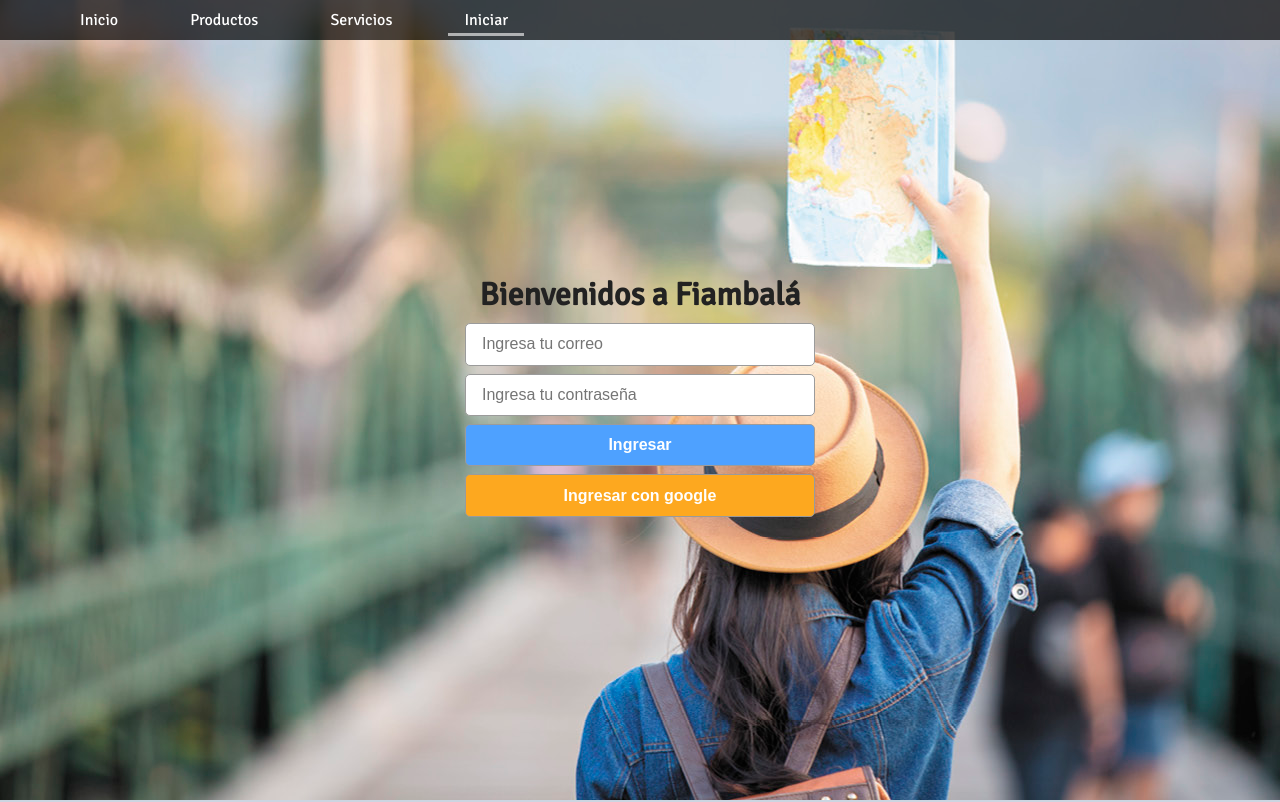
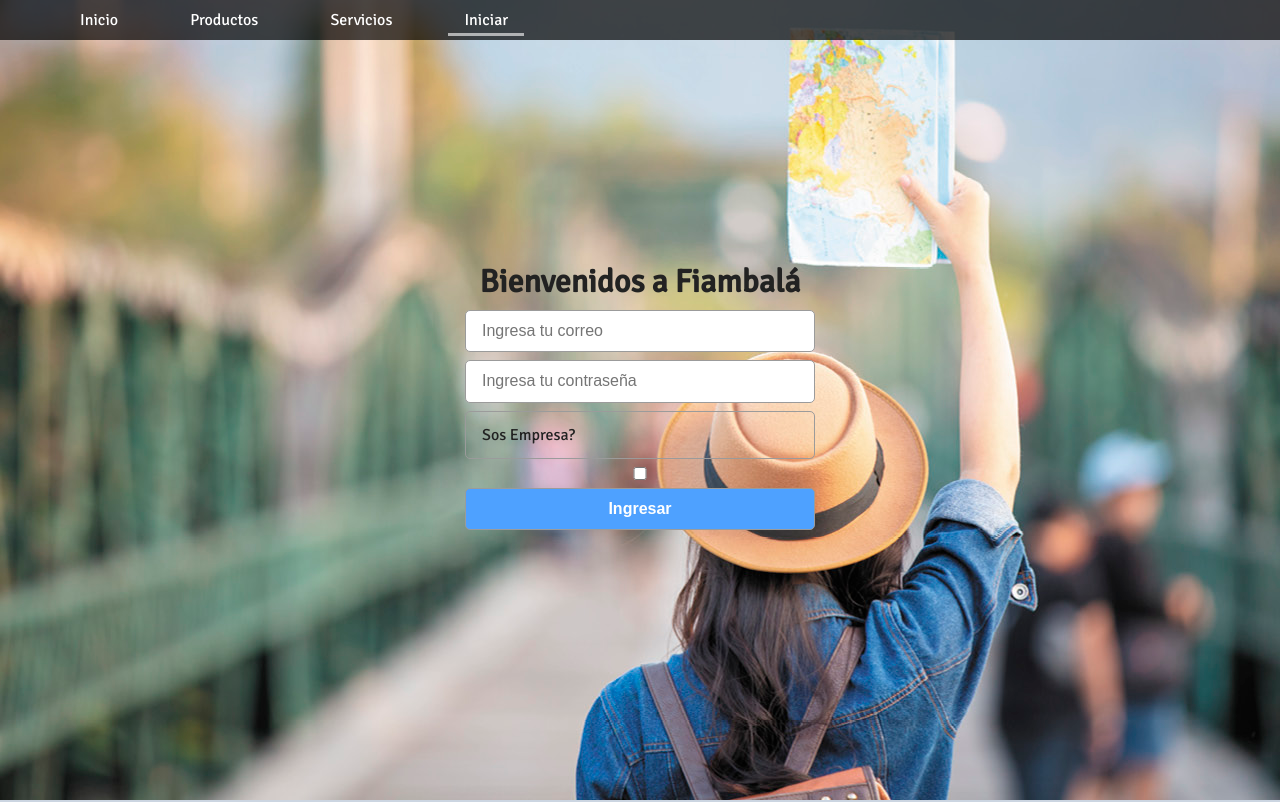
Before and after one commit to No-Country/C3-G52, a React (Create React App) app in the folder frontend/: page /login in a window 1280 px wide. Shown: the top 802 px of the page. Built offline with nearby package versions, Linux system fonts and the light colour scheme.

Commit message:
arreglando errores en login y mapa home

```diff
--- a/frontend/src/components/CardService/CardService.js
+++ b/frontend/src/components/CardService/CardService.js
@@ -2,13 +2,21 @@ import React from "react";
 import { Link } from "react-router-dom";
 
 // import { Service } from '../../interfaces';
-import style from './CardService.module.scss';
+import style from "./CardService.module.scss";
 
-
-const CardService = ({id, factory, location, name, description, price, img}) =>{
+const CardService = ({
+  id,
+  key,
+  factory,
+  location,
+  name,
+  description,
+  price,
+  img,
+}) => {
   return (
     <div className={style.cardServiceContainer}>
-            <img src={img} alt=''></img>
+      <img src={img} alt=""></img>
       <div className={style.infoContainer}>
         <h2>{name}</h2>
         <div className={style.infoFactory}>
@@ -16,11 +24,10 @@ const CardService = ({id, factory, location, name, description, price, img}) =>{
           <p>{location}</p>
         </div>
         <p>{description}</p>
-                <p className={style.infoPrice}>{price} ARS</p>
-                <Link className={style.moreInfoBtn} to={`/${id}`}>Mas información</Link>
+        <p className={style.infoPrice}>{price} AqwRS</p>
       </div>
     </div>
-    )
-}
+  );
+};
 
 export default CardService;
--- a/frontend/src/components/LIstServices/index.js
+++ b/frontend/src/components/LIstServices/index.js
@@ -1,8 +1,6 @@
 import { useState, useEffect } from "react";
 import CardService from "../card/cardServ";
 import styles from "./styles.module.scss";
-import { Link } from "react-router-dom";
-
 
 export default function ListServices() {
   const [services, setServices] = useState([]);
@@ -21,14 +19,14 @@ export default function ListServices() {
       <ul className={styles.grids}>
         {services.length &&
           services.map((service) => (
-            <Link to={`/detail/${service.id}`}  key={service.id}>
             <CardService
+              id={service.id}
+              key={service.id}
               name={service.title}
               img={service.pics[0]}
               description={service.description}
               price={service.price}
             />
-            </Link>
           ))}
       </ul>
     </section>
--- a/frontend/src/components/LIstServices/styles.module.scss
+++ b/frontend/src/components/LIstServices/styles.module.scss
@@ -1,43 +1,43 @@
-.ListServices{
-  // margin: 0 auto;
-  background-color: none;
-  display: grid;
-  grid-template-rows: repeat();
+// .ListServices{
+//   // margin: 0 auto;
+//   background-color: none;
+//   display: grid;
+//   grid-template-rows: repeat();
 
-  // & > ul{
-  //   align-items: center;
-  //   justify-content: center;
-  //   display: flex;
-  //   flex-direction: column;
-  //   width: 100%;
-  //   gap: .5em;
-  //   padding: 0;
-  // }
+//   & > ul{
+//     align-items: center;
+//     justify-content: center;
+//     display: flex;
+//     flex-direction: column;
+//     width: 100%;
+//     gap: .5em;
+//     padding: 0;
+//   }
 
-  //     & > div{
-  //       // width: 100%;
-  //       display: flex;
-  //       justify-content: flex-start;
-  //       align-items: center;
-  //       height: 300px;
-  //       margin: 0;
-  //       width: 90%;
-  //       //
-  //       img{
-  //         margin: 0;
-  //         height: 300px ;
-  //         min-width: 400px;
-  //         border-radius: 3px;
-  //       }
+//       & > div{
+//         // width: 100%;
+//         display: flex;
+//         justify-content: flex-start;
+//         align-items: center;
+//         height: 300px;
+//         margin: 0;
+//         width: 90%;
+//         //
+//         img{
+//           margin: 0;
+//           height: 300px ;
+//           min-width: 400px;
+//           border-radius: 3px;
+//         }
 
-  //       & > div{
-  //         width: 100%;
-  //         height: 50%;
-  //       }
-  //     }
+//         & > div{
+//           width: 100%;
+//           height: 50%;
+//         }
+//       }
 
-  // }
-}
+//   }
+
 .grids{
   display: grid;
   grid-template-rows: repeat(auto-fit,minmax(230px,2fr));
--- a/frontend/src/components/Map/Map.js
+++ b/frontend/src/components/Map/Map.js
@@ -1,11 +1,12 @@
 import React from "react";
 
-import styles from './Map.module.scss'
+import styles from "./Map.module.scss";
 
 function Map() {
   return (
     <div className={styles.container}>
       <h2>¿Qué lugares te gustaía conocer?</h2>
+      <h1></h1>
       <div>
         <p>Mapa</p>
       </div>
--- a/frontend/src/components/Map/MapView.js
+++ b/frontend/src/components/Map/MapView.js
@@ -7,7 +7,7 @@ import MyMarker from "../marker/Marker";
 const MapView = ({ z, centro, markers, ico }) => {
   let index = 1;
   return (
-    <MapContainer center={centro} zoom={z}>
+    <MapContainer center={centro} zoom={z} style={{ width: "100%" }}>
       <TileLayer
         url="https://{s}.tile.openstreetmap.org/{z}/{x}/{y}.png"
         attribution='&copy; <a href="https://www.openstreetmap.org/copyright">OpenStreetMap</a> contributors'
--- a/frontend/src/components/card/cardServ.js
+++ b/frontend/src/components/card/cardServ.js
@@ -1,23 +1,24 @@
 import React from "react";
 import style from "./cardServ.module.scss";
 import imgs from "../imgs/img";
+import { Link } from "react-router-dom";
 
-
-function CardServ({name, img, description, price } ){
+function CardServ({ name, img, description, price, key, id }) {
   return (
     <div className={style.frameCard}>
-            <img src={img} className={style.imgserv} ></img>
+      <img src={img} className={style.imgserv}></img>
       <div>
         <h2>{name}</h2>
         <h6>categorías:</h6>
         <h5>[actividades, hospedajes]</h5>
         <p>{description}</p>
-            <h3>{price}</h3>  ARS
+        <h3>{price}</h3> ARS
         <div className={style.here}>
-            <img src={imgs.here} ></img> <h6>Fiambalá</h6>
+          <img src={imgs.here}></img> <h6>Fiambalá</h6>
+        </div>
+        <Link to={`/detail/${id}`}>Mas Informacion</Link>
       </div>
     </div>
-        </div>
-    )
+  );
 }
 export default CardServ;
--- a/frontend/src/pages/Home/Home.js
+++ b/frontend/src/pages/Home/Home.js
@@ -13,7 +13,11 @@ function Home() {
       <div className={styles.container}>
         <div className={styles.containerMap}>
           <FormMap />
-          <MapView />
+          <MapView
+            z={7}
+            centro={{ lat: -27.6899696, lon: -67.6189819 }}
+            ico={""}
+          />
         </div>
         {/* <Cards /> */}
         <KnowMore />
--- a/frontend/src/pages/Login/Login.js
+++ b/frontend/src/pages/Login/Login.js
@@ -1,31 +1,99 @@
-import React from 'react';
+import { useContext, useState } from "react";
+import style from "./Login.module.scss";
+import { userContext } from "../../contexts/userContext";
+import { useNavigate } from "react-router-dom";
 
-import style from './Login.module.scss';
+export default function Login() {
+  const { user, setUser } = useContext(userContext);
+  const [email, setEmail] = useState("");
+  const [password, setPassword] = useState("");
+  const [isCompany, setIsCompany] = useState(false);
+  const navigate = useNavigate();
 
-const Login = () => {
+  const handleChangeEmail = (e) => {
+    setEmail(e.target.value);
+  };
 
+  const handleChangePassword = (e) => {
+    setPassword(e.target.value);
+  };
 
-	const handleOnSubmit = (e)  => {
-		e.preventDefault();
+  const handleChangeCheckbox = (e) => {
+    setIsCompany(e.target.checked);
+  };
 
-	}
+  const handleOnSubmit = (e) => {
+    e.preventDefault();
 
-	return (
-		<div className={style.loginContainer}>
+    const data = JSON.stringify({
+      email,
+      password,
+      isCompany,
+    });
+    fetch("https://backend-c3.herokuapp.com/signin", {
+      headers: {
+        "Content-Type": "Application/json",
+      },
+      method: "POST",
+      body: data,
+    })
+      .then((res) => res.json())
+      .then((resUser) => {
+        console.log(resUser);
+        let { token } = resUser;
+        let userData = {};
+        let is = "";
+        if (resUser.hasOwnProperty("company")) {
+          userData = resUser.company;
+          is = "company";
+        } else {
+          userData = resUser.client;
+          is = "client";
+        }
+        localStorage.setItem(
+          "userInfo",
+          JSON.stringify({
+            name: userData.name || "",
+            email: userData.email,
+            id: userData.id,
+            token: token,
+          })
+        );
 
-			<h1 className={style.title}>Bienvenidos a Fiambalá</h1>
-			<form
-				className={style.form}
-				onSubmit={handleOnSubmit}>
+        setUser({
+          name: userData.name,
+          email: userData.email,
+          is,
+          token,
+        });
+        navigate("/services");
+      })
+      .catch((error) => console.log(error));
+  };
 
-				<input type="text" name="email" placeholder='Ingresa tu correo'/>
-				<input type="text" name="password" placeholder='Ingresa tu contraseña'/>
-				<button className={style.btnSubmit} type="submit">Ingresar</button>
-				<button className={style.btnGoogle}>Ingresar con google</button>
-
-			</form>
-		</div>
-	)
+  return (
+    <div className={style.loginContainer}>
+      <h1 className={style.title}>Bienvenidos a Fiambalá</h1>
+      <form className={style.form} onSubmit={handleOnSubmit}>
+        <input
+          type="text"
+          placeholder="Ingresa tu correo"
+          onChange={handleChangeEmail}
+        />
+        <input
+          type="password"
+          placeholder="Ingresa tu contraseña"
+          onChange={handleChangePassword}
+        />
+        <label for="checkbox">Sos Empresa?</label>
+        <input
+          type="checkbox"
+          name="checkbox"
+          onChange={handleChangeCheckbox}
+        />
+        <button className={style.btnSubmit}>Ingresar</button>
+        {/* <button className={style.btnGoogle}>Ingresar con google</button> */}
+      </form>
+    </div>
+  );
 }
-
-export default Login;
```
Also changed, not shown: frontend/src/pages/serviceDetail/detail.jsx (+33 -29 lines). Lines whose indentation alone changed are shown as unchanged.
